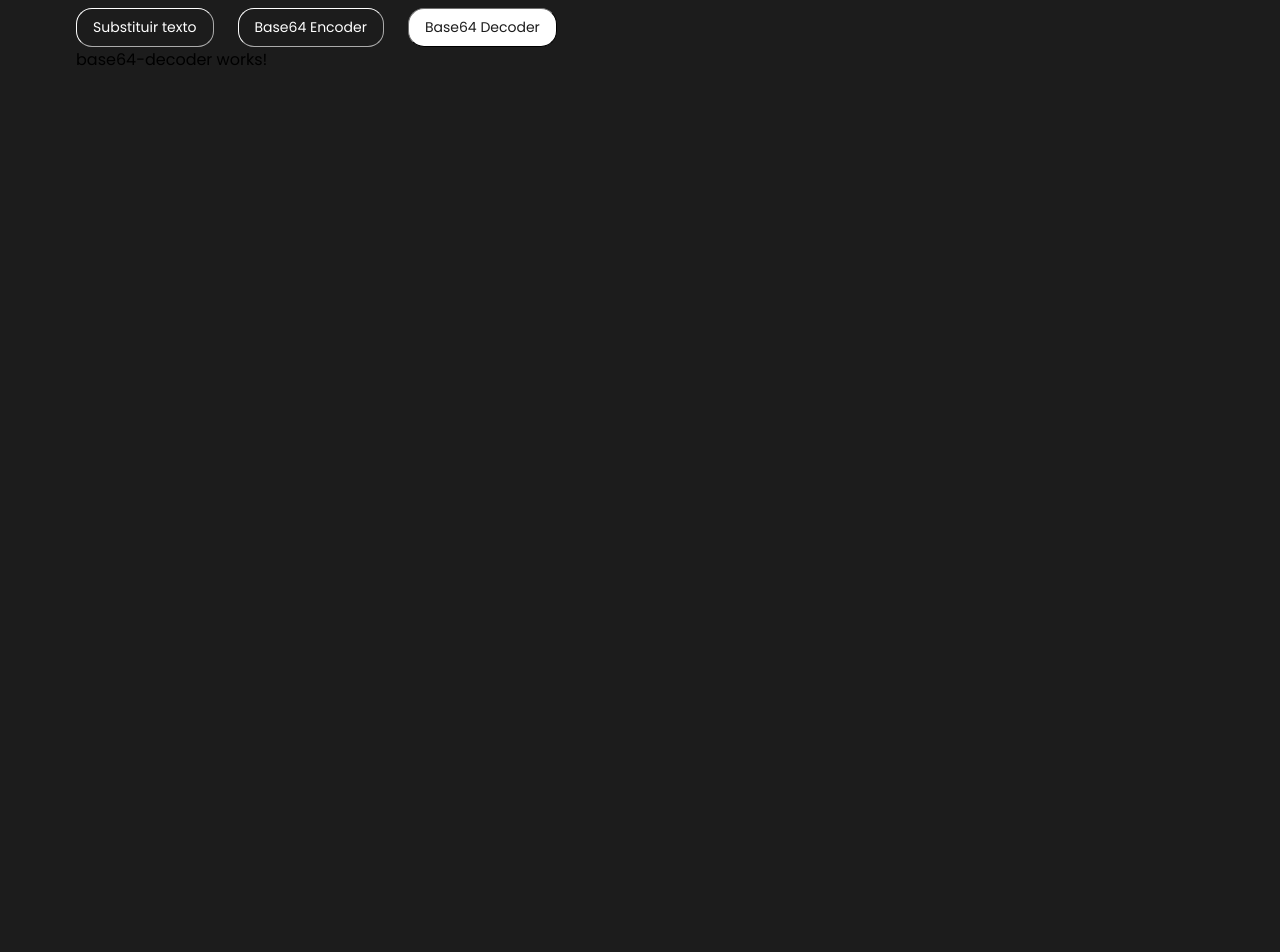
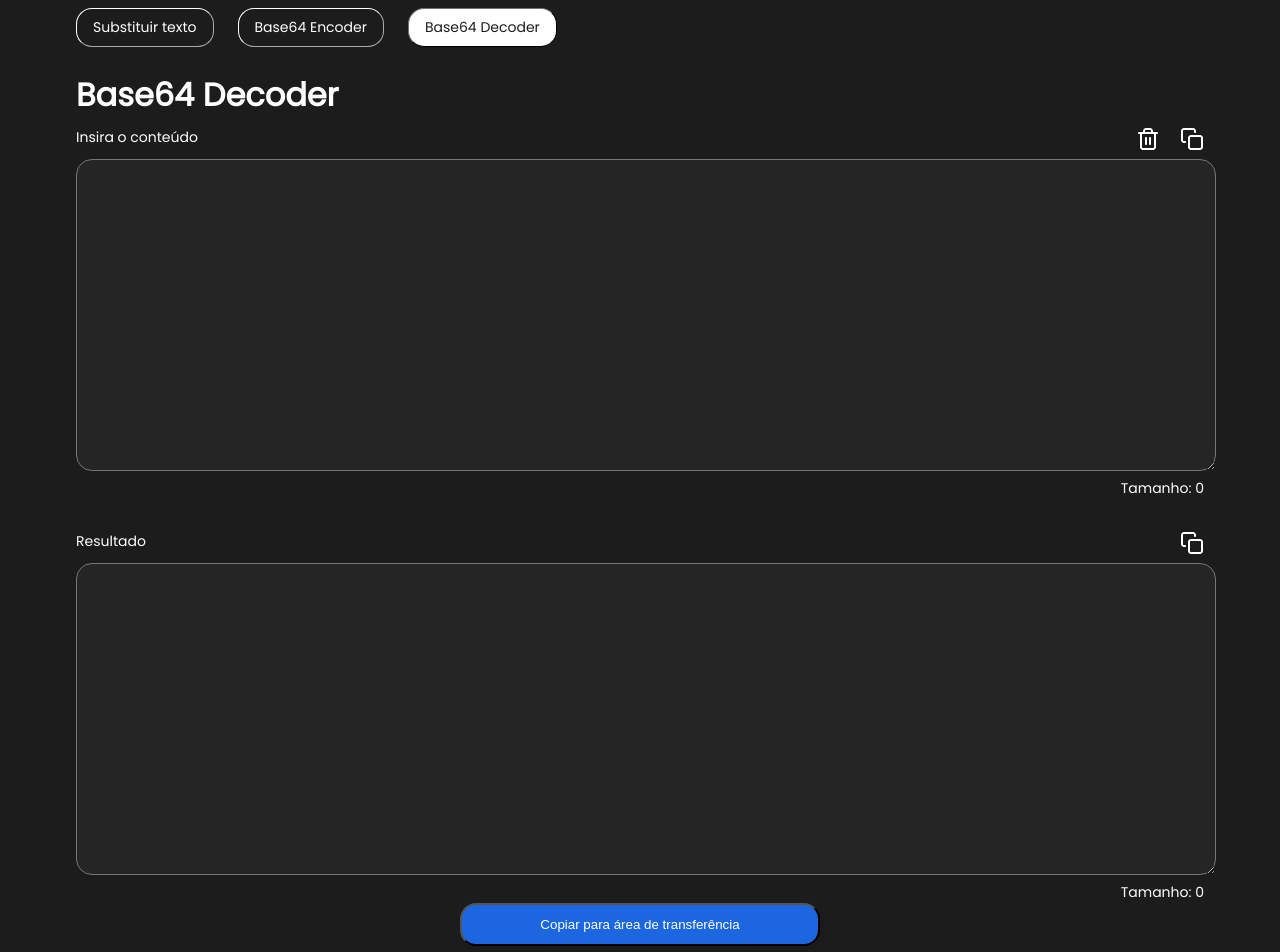
Before and after one commit to Miguel446/lab-string-tools, an Angular app: page /base64-decoder in a window 1280 px wide. Shown: the part 120-1072 px from the top of the page. Before the commit the page ends 800 px from the top, so only its background shows below. Built offline with nearby package versions, Linux system fonts and the light colour scheme.

Commit message:
feat: starting base64 decoder feature

```diff
--- a/src/app/features/base64-decoder/base64-decoder.component.html
+++ b/src/app/features/base64-decoder/base64-decoder.component.html
@@ -1 +1,8 @@
-<p>base64-decoder works!</p>
+<p class="feature-title mb-16">Base64 Decoder</p>
+<app-text-area [label]="'Insira o conteúdo'" [options]="['clear','copy']"
+    (textAreaListener)="setInputText($event)"></app-text-area>
+<div class="mt-32"></div>
+<app-text-area [label]="'Resultado'" [options]="['copy']" [isReadOnly]="true" [text]="result"></app-text-area>
+<div class="button-footer">
+    <app-primary-button (click)="copy()" [label]="'Copiar para área de transferência'"></app-primary-button>
+</div>
--- a/src/app/features/base64-decoder/base64-decoder.component.ts
+++ b/src/app/features/base64-decoder/base64-decoder.component.ts
@@ -1,4 +1,5 @@
 import { Component } from '@angular/core';
+import { NavigatorService } from '../../core/navigator.service';
 
 @Component({
   selector: 'app-base64-decoder',
@@ -7,4 +8,16 @@ import { Component } from '@angular/core';
 })
 export class Base64DecoderComponent {
 
+  constructor(private navigatorService: NavigatorService) { }
+
+  result: string = '';
+
+  setInputText($event: string) {
+    // convert base64 to string
+  }
+
+  copy() {
+    this.navigatorService.copy(this.result);
+  }
+
 }
--- a/src/app/features/base64-decoder/base64-decoder.module.ts
+++ b/src/app/features/base64-decoder/base64-decoder.module.ts
@@ -3,6 +3,7 @@ import { CommonModule } from '@angular/common';
 
 import { Base64DecoderRoutingModule } from './base64-decoder-routing.module';
 import { Base64DecoderComponent } from './base64-decoder.component';
+import { SharedModule } from '../../shared/shared.module';
 
 
 @NgModule({
@@ -11,7 +12,8 @@ import { Base64DecoderComponent } from './base64-decoder.component';
   ],
   imports: [
     CommonModule,
-    Base64DecoderRoutingModule
+    Base64DecoderRoutingModule,
+    SharedModule
   ]
 })
 export class Base64DecoderModule { }
```
